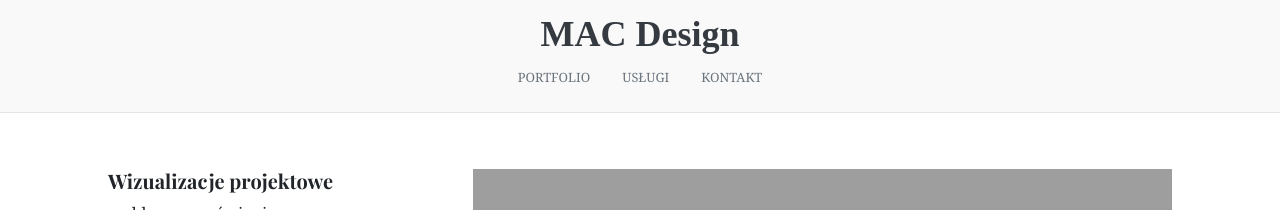
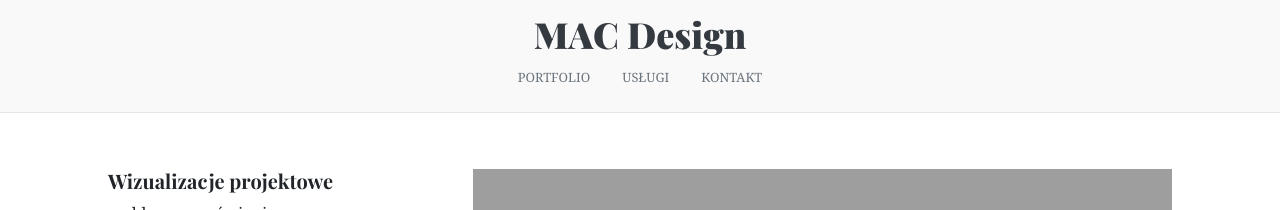
Before and after one commit to RMachnik/mac-design, a Jekyll site: the page built from index.html, in a window 1280 px wide. Shown: the top 210 px of the page. Built offline with Jekyll 4.4.1, drawn with Linux system fonts in a browser that asks for light colours; nearby versions of some CDN libraries; some web fonts are replaced.

Commit message:
cleaning up css

```diff
--- a/assets/css/index.css
+++ b/assets/css/index.css
@@ -7,7 +7,7 @@
 
 .blog-header-logo {
     font-size: 2.25rem;
-    font-family: 'Playfair', cursive;
+    font-family: 'Playfair Display', cursive;
     font-weight: 900;
 }
 
```
